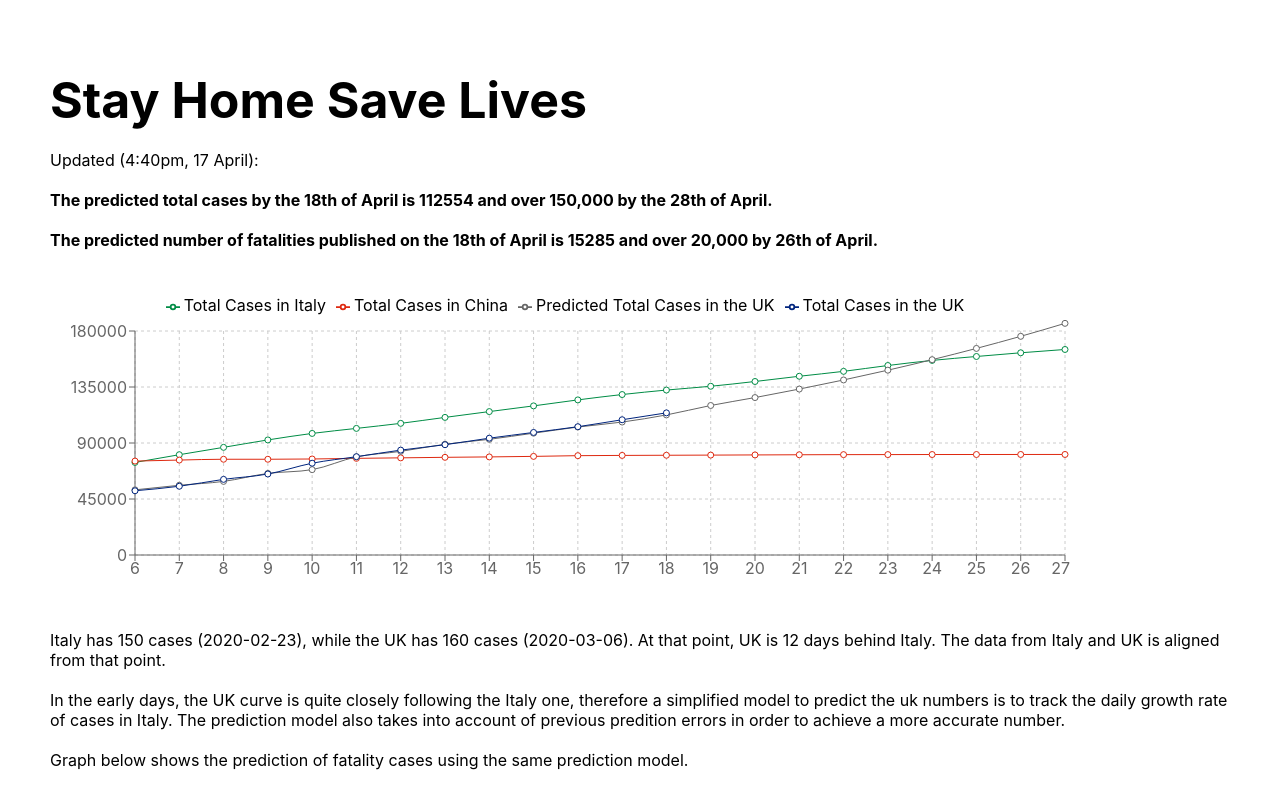
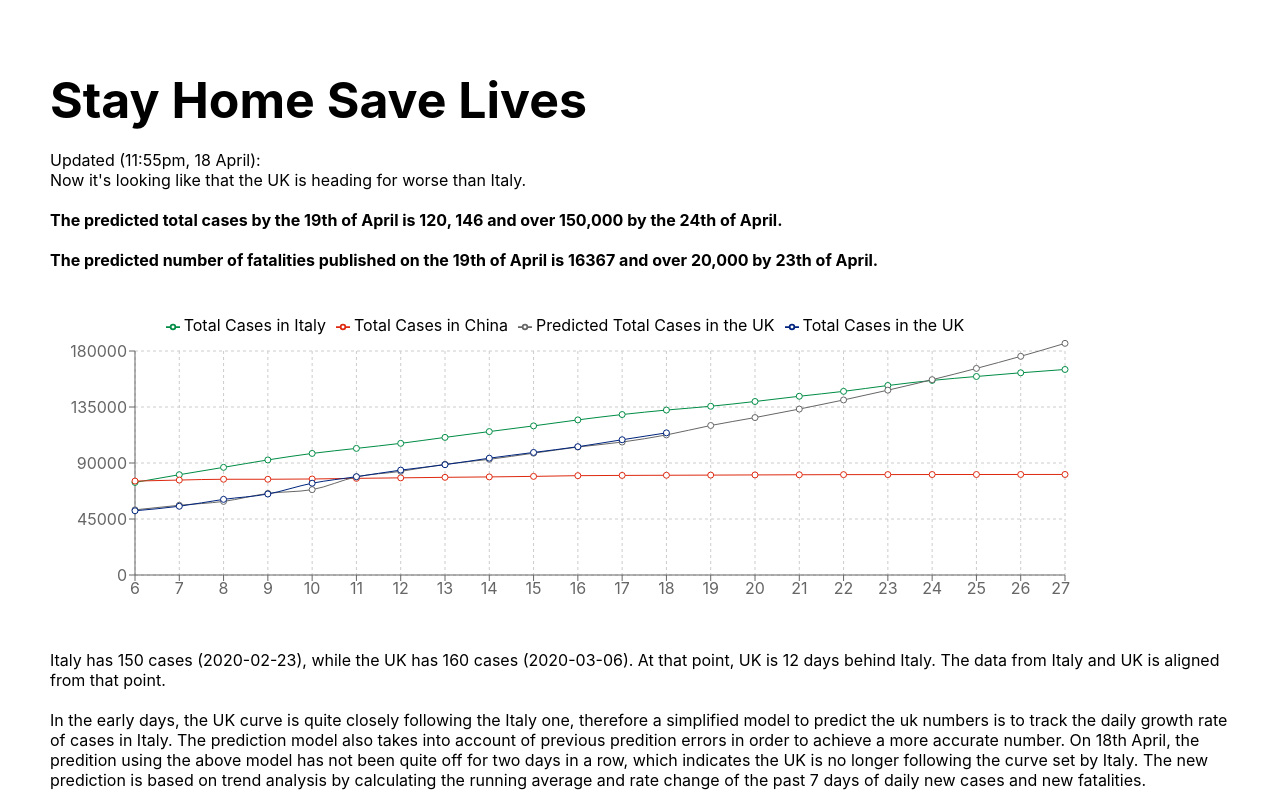
Before and after one commit to linamm/coronachart, a React (Create React App) app in the folder coronachart/: page / in a window 1280 px wide. Shown: the top 800 px of the page. Built offline with nearby package versions, Linux system fonts and the light colour scheme.

Commit message:
update comments

```diff
--- a/coronachart/src/App.js
+++ b/coronachart/src/App.js
@@ -91,17 +91,20 @@ function App() {
       </div>
 
       <div style={styles.paragraph}>
-        Updated (4:40pm, 17 April):
+        Updated (11:55pm, 18 April):
+        </div>
+        <div>
+            Now it's looking like that the UK is heading for worse than Italy.
         </div>
 
       <div style={styles.paragraph}>
         <b>
-          The predicted total cases by the 18th of April is 112554 and over 150,000 by the 28th of April.
+          The predicted total cases by the 19th of April is 120, 146 and over 150,000 by the 24th of April.
         </b>
       </div>
       <div style={styles.paragraph}>
         <b>
-          The predicted number of fatalities published on the 18th of April is 15285 and over 20,000 by 26th of April.
+          The predicted number of fatalities published on the 19th of April is 16367 and over 20,000 by 23th of April.
         </b>
       </div>
 
@@ -158,6 +161,8 @@ function App() {
         one, therefore a simplified model to predict the uk numbers is to track
         the daily growth rate of cases in Italy. The prediction model also takes
         into account of previous predition errors in order to achieve a more accurate number.
+
+        On 18th April, the predition using the above model has not been quite off for two days in a row, which indicates the UK is no longer following the curve set by Italy. The new prediction is based on trend analysis by calculating the running average and rate change of the past 7 days of daily new cases and new fatalities.
       </div>
 
 
```
